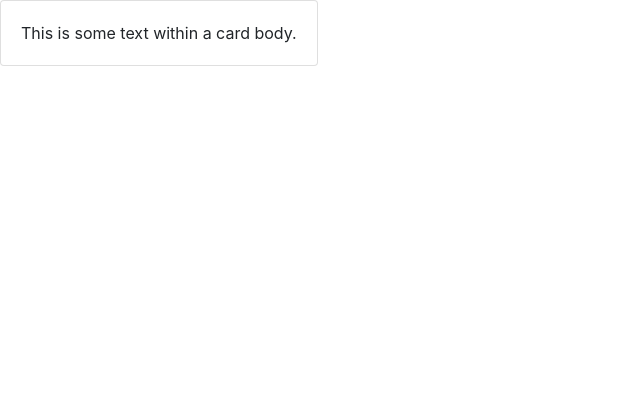
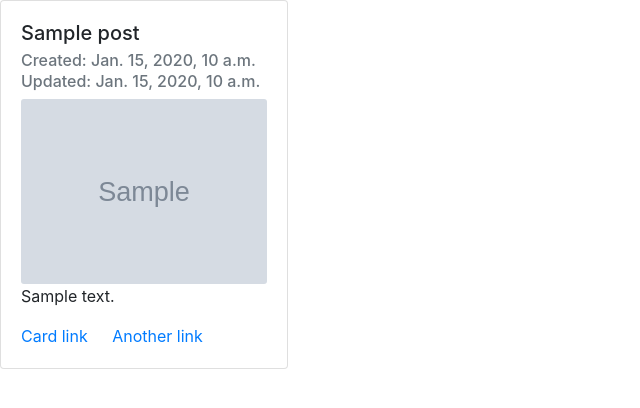
Before and after one commit to AuroraStorm-sw/Inspired-Ink, a Django app: template templates/index.html in a window 1280 px wide. Shown: the top 408 px of the page, without its empty margins (0-640 px from the left). Run offline with Django 3.2, Linux system fonts and the light colour scheme; the template is opened without the code that fills it: most values are stand-ins (such as "Sample title", 1, 10 or a date in 2020); grey boxes marked "Sample" are stand-in pictures.

Commit message:
Add basic structure to the blog post in index.html, add pagination boilerplate

```diff
--- a/templates/index.html
+++ b/templates/index.html
@@ -4,11 +4,19 @@
 <div class="col-sm-8">
     <div class="row">
         {% for post in post_list %}
-        <div class="card">
+
+        <div class="card" style="width: 18rem;">
             <div class="card-body">
-              This is some text within a card body.
+                <h5 class="card-title"> {{ post.title }} </h5>
+                <h6 class="card-subtitle mb-2 text-muted">Created: {{ post.created_on }} </h6>
+                <h6 class="card-subtitle mb-2 text-muted">Updated: {{ post.updated_on }} </h6>
+                <img class="card-img" src=" {{ post.featured_image.url }}">
+                <p class="card-text"> {{ post.content }} </p>
+                <a href="#" class="card-link">Card link</a>
+                <a href="#" class="card-link">Another link</a>
             </div>
-          </div>
+        </div>
+
         {% if forloop.counter|divisibleby:3 %}
     </div>
     <div class="row">
@@ -16,5 +24,18 @@
         {% endfor %}
     </div>
 
+    {% if is_paginated %}
+    <nav aria-label="Page navigation">
+        <ul class="pagination justify-content-center">
+            {% if page_obj.has_previous %}
+            <li><a href="?page={{ page_obj.previous_page_number }}" class="page-link">&laquo; PREV </a></li>
+            {% endif %}
+            {% if page_obj.has_next %}
+            <li><a href="?page={{ page_obj.next_page_number }}" class="page-link"> NEXT &raquo;</a></li>
 
-{% endblock %}
+            {% endif %}
+        </ul>
+    </nav>
+    {% endif %}
+
+    {% endblock %}
```
